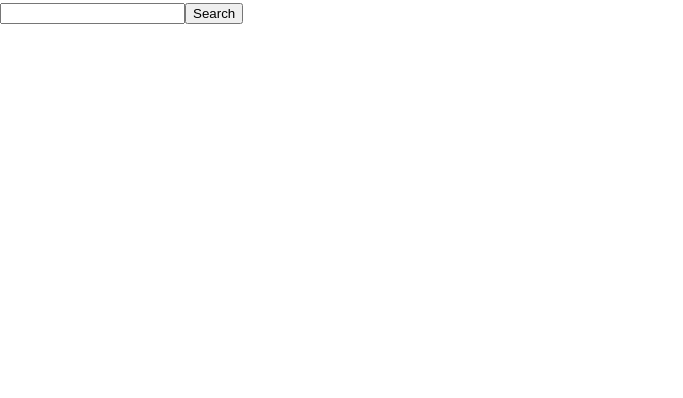
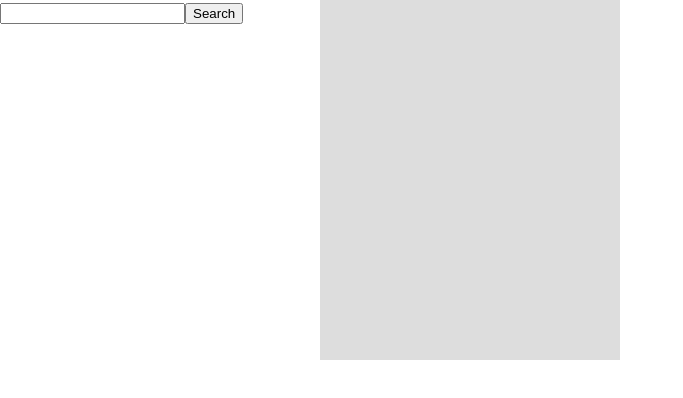
Before and after one commit to DrEpico/weather-app, a website built with webpack: page dist/index.html in a window 1280 px wide. Shown: the whole page, without its empty margins (0-683 px from the left). Built offline with Linux system fonts and the light colour scheme.

Commit message:
Add grid-box to details pane

```diff
--- a/src/pageElements.js
+++ b/src/pageElements.js
@@ -62,6 +62,7 @@ export function addInfoPane(parent) {
     infoIds.forEach(id => {
         let div = document.createElement('div');
         div.id = id;
+        div.classList.add('info-card');
         info.appendChild(div);
     });
 
--- a/src/style.css
+++ b/src/style.css
@@ -195,5 +195,47 @@ body {
 }
 
 #details {
-  grid-area: details
+  grid-area: details;
+  display: grid;
+  grid-template-columns: 300px 1fr;
+  grid-template-rows: 4em 1fr;
+  gap: 10px;
+  grid-template-areas:
+    "wind humidity precipitation"
+    "tempreture uv astro"
+    "hourly hourly hourly"
 }
+
+.info-card {
+  background-color: #ddd;
+  padding: 20px;
+  text-align: center;
+}
+
+#wind {
+  grid-area: "wind";
+}
+
+#humidity {
+  grid-area: "humidity";
+}
+
+#precipitation {
+  grid-area: "precipitation";
+}
+
+#tempreture {
+  grid-area: "tempreture";
+}
+
+#uv {
+  grid-area: "uv";
+}
+
+#astro1 {
+  grid-area: "astro";
+}
+
+#hourly {
+  grid-area: "hourly";
+}
```
Also changed, not shown: dist/index.html, dist/main.js. Lines whose indentation alone changed are shown as unchanged.
